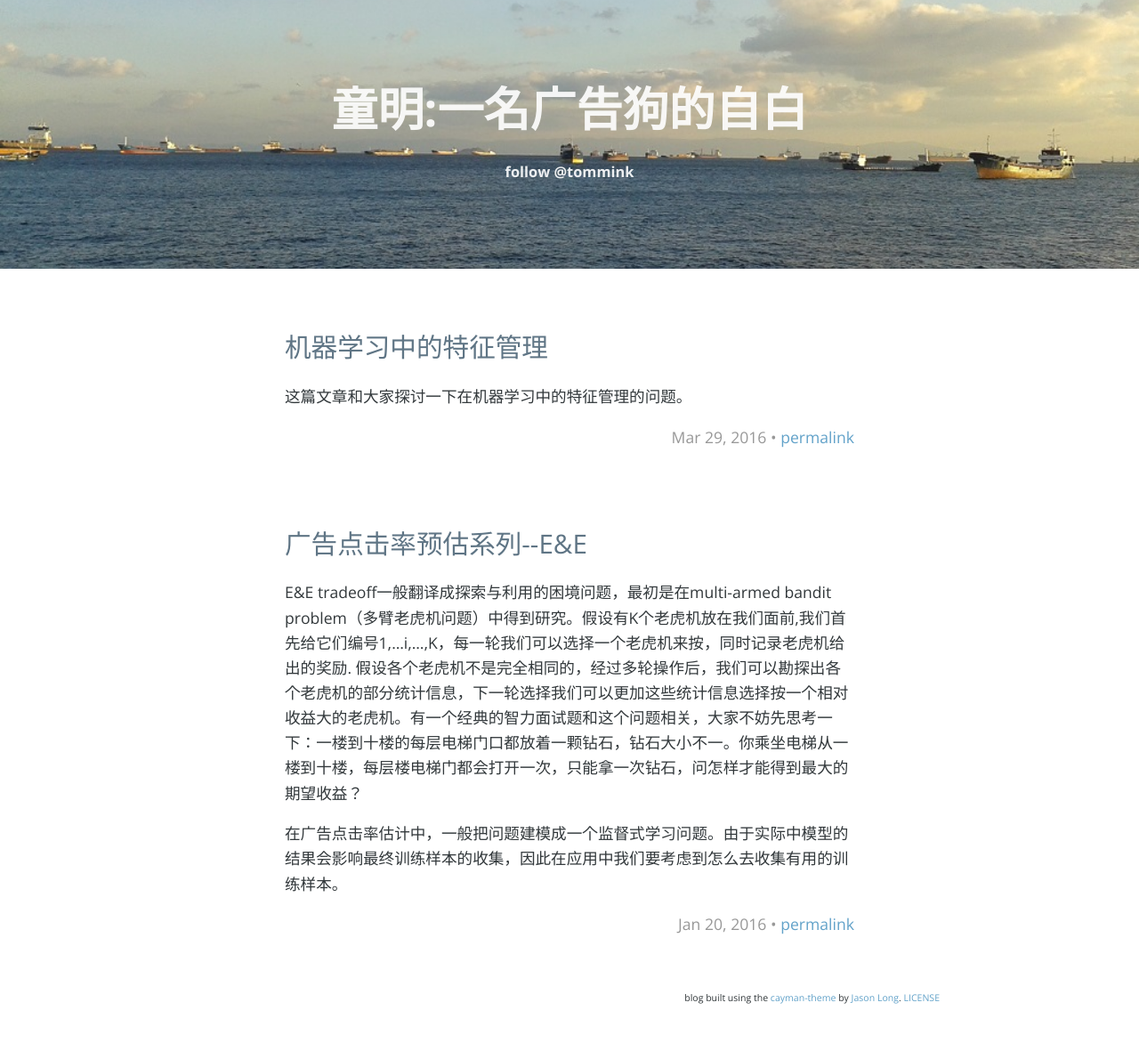
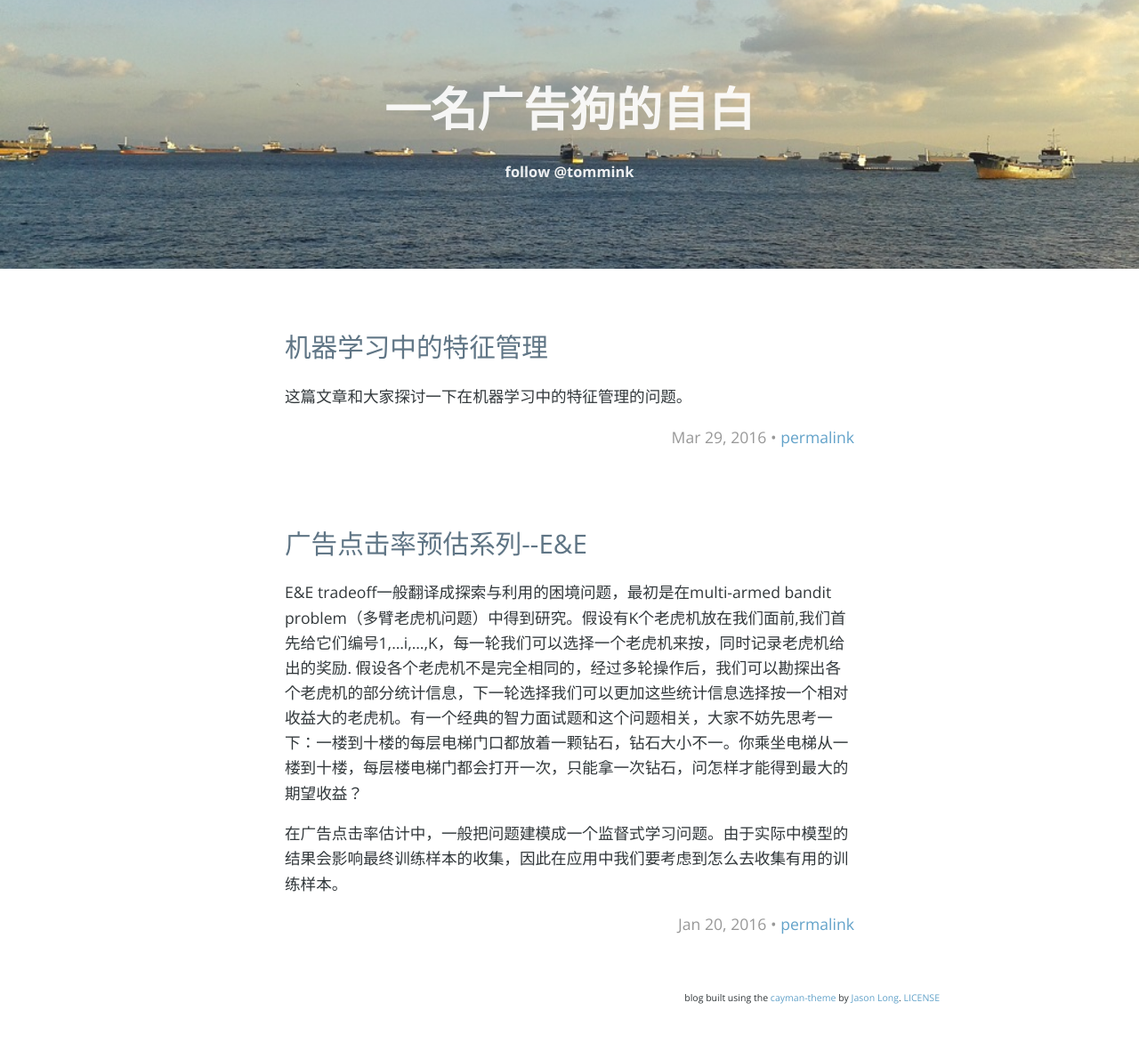
Before and after one commit to tongming/tongming.github.io, a Jekyll site: the page built from index.html, in a window 1280 px wide. Shown: the whole page at 89% size. Built offline with Jekyll 4.4.1, drawn with Linux system fonts in a browser that asks for light colours; the list of posts is cut into pages by our own code.

Commit message:
change title

```diff
--- a/_config.yml
+++ b/_config.yml
@@ -6,7 +6,7 @@
 # 'jekyll serve'. If you change this file, please restart the server process.
 
 # Site settings
-title: 童明:一名广告狗的自白
+title: 一名广告狗的自白
 description: '' # write a nice description for your blog
 baseurl: '' # the subpath of your site, e.g. /blog
 url: '' # the base hostname & protocol for your site http://www.example.com
```
